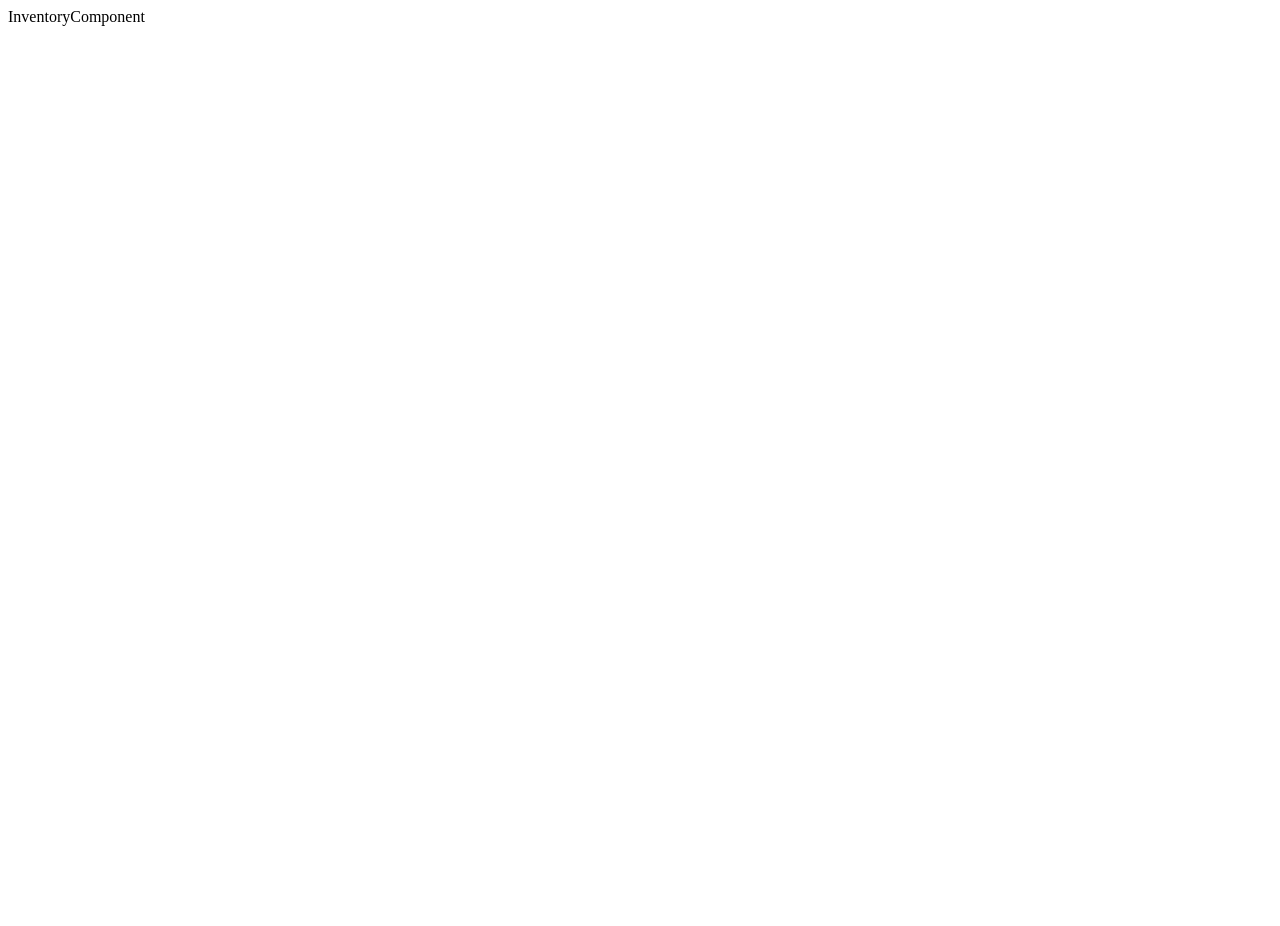
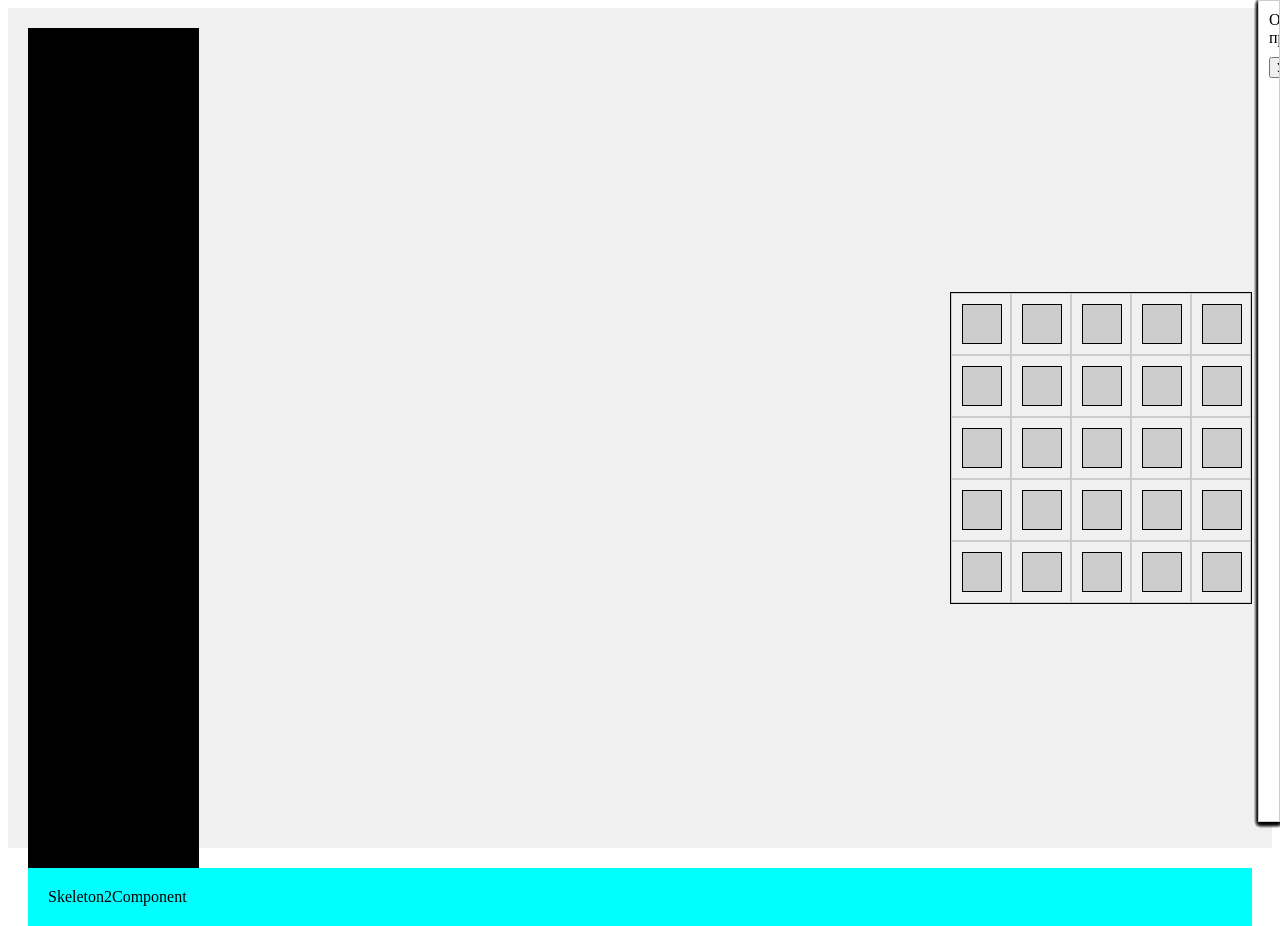
Before and after one commit to PaulRomanov/inventory_RLT_test, a Vue app: page / in a window 1280 px wide. Before the commit the page ends 800 px from the top, so only its background shows below. Built offline with nearby package versions, Linux system fonts and the light colour scheme.

Commit message:
added components

```diff
--- a/package.json
+++ b/package.json
@@ -18,7 +18,9 @@
     "@vue/cli-plugin-eslint": "~5.0.0",
     "@vue/cli-service": "~5.0.0",
     "eslint": "^7.32.0",
-    "eslint-plugin-vue": "^8.0.3"
+    "eslint-plugin-vue": "^8.0.3",
+    "node-sass": "^9.0.0",
+    "sass-loader": "^13.3.2"
   },
   "eslintConfig": {
     "root": true,
--- a/src/App.vue
+++ b/src/App.vue
@@ -1,18 +1,40 @@
 <template>
-  <InventoryComponent />
+  <div class="wrapper">
+    <div class="content">
+      <SkeletonComponent />
+      <InventoryComponent />
+    </div>
+    <Skeleton2Component />
+  </div>
 </template>
 
 <script>
-import InventoryComponent from './components/InventoryComponent.vue'
+import SkeletonComponent from "@/components/SkeletonComponent.vue";
+import InventoryComponent from "@/components/InventoryComponent.vue";
+import Skeleton2Component from "@/components/Skeleton2Component.vue";
 
 export default {
-  name: 'App',
+  name: "App",
   components: {
-    InventoryComponent
-  }
-}
+    SkeletonComponent,
+    InventoryComponent,
+    Skeleton2Component,
+  },
+};
 </script>
 
 <style>
+.wrapper {
+  display: flex;
+  flex-direction: column;
+  padding: 20px;
+  background-color: #f0f0f0;
+  height: 100vh;
+}
 
+.content {
+  display: flex;
+  justify-content: space-between;
+  align-items: center;
+}
 </style>
--- a/src/components/InventoryComponent.vue
+++ b/src/components/InventoryComponent.vue
@@ -1,10 +1,22 @@
 <template>
-  <div>InventoryComponent</div>
+  <div class="inventory">
+    <div v-for="row in 5" :key="row" class="row">
+      <div v-for="col in 5" :key="col" class="square">
+        <InventoryItem />
+      </div>
+    </div>
+  </div>
 </template>
 
 <script>
+
+import InventoryItem from "./InventoryItem.vue";
+
 export default {
   name: "InventoryComponent",
+  components: {
+    InventoryItem,
+  },
   created() {},
   data() {
     return {};
@@ -14,4 +26,24 @@ export default {
 };
 </script>
 
-<style lang="scss" scoped></style>
+<style lang="scss" scoped>
+.inventory {
+  display: flex;
+  flex-wrap: wrap;
+  width: 300px;
+  border: 1px solid #000;
+}
+
+.row {
+  display: flex;
+  width: 100%;
+}
+
+.square {
+  width: 20%;
+  padding: 10px;
+  border: 1px solid #ccc;
+  box-sizing: border-box;
+  text-align: center;
+}
+</style>
--- /dev/null
+++ b/src/components/InventoryItem.vue
@@ -0,0 +1,70 @@
+<template>
+  <div class="inventory-item" @click="toggleDescription">
+    <div class="description" :class="{ 'show-description': showDescription }">
+      <p>{{ description }}</p>
+      <button @click="removeItem">Удалить</button>
+    </div>
+  </div>
+</template>
+
+<script>
+export default {
+  name: "InventoryItem",
+  created() {},
+  data() {
+    return {
+      showDescription: false,
+      description: "Описание предмета",
+    };
+  },
+  methods: {
+    toggleDescription() {
+      this.showDescription = !this.showDescription;
+    },
+    removeItem() {
+      this.$emit("remove-item");
+      this.showDescription = false;
+    },
+  },
+};
+</script>
+
+<style lang="scss" scoped>
+.inventory-item {
+  position: relative;
+  width: 40px;
+  height: 40px;
+  background-color: #ccc;
+  border: 1px solid #000;
+  box-sizing: border-box;
+}
+
+.description {
+  position: fixed;
+  top: 0;
+  right: 0;
+  width: 0;
+  height: 100%;
+  background-color: #fff;
+  border: 1px solid #ccc;
+  padding: 10px;
+  box-shadow: 0 2px 4px rgba(0, 0, 0, 0.2);
+  display: block;
+  overflow: hidden;
+  transition: width 0.3s ease-in-out;
+}
+
+.description p {
+  margin: 0;
+}
+
+.description button {
+  margin-top: 10px;
+}
+
+.show-description {
+  width: 300px;
+}
+
+
+</style>
--- /dev/null
+++ b/src/components/Skeleton2Component.vue
@@ -0,0 +1,21 @@
+<template>
+ <div class="wrapper">Skeleton2Component</div>
+</template>
+
+<script>
+export default {
+  name: "Skeleton2Component",
+  created() {},
+  data() {
+    return {};
+  },
+  props: {},
+  methods: {},
+};
+</script>
+
+<style lang="scss" scoped>
+.wrapper{
+  background-color:aqua;
+}
+</style>
--- /dev/null
+++ b/src/components/SkeletonComponent.vue
@@ -0,0 +1,21 @@
+<template>
+  <div class="wrapper">SkeletonComponent</div>
+</template>
+
+<script>
+export default {
+  name: "SkeletonComponent",
+  created() {},
+  data() {
+    return {};
+  },
+  props: {},
+  methods: {},
+};
+</script>
+
+<style lang="scss" scoped>
+.wrapper{
+  background-color: black;
+}
+</style>
```
Also changed, not shown: 1 other file (tests, documents, lock files or other folders).
